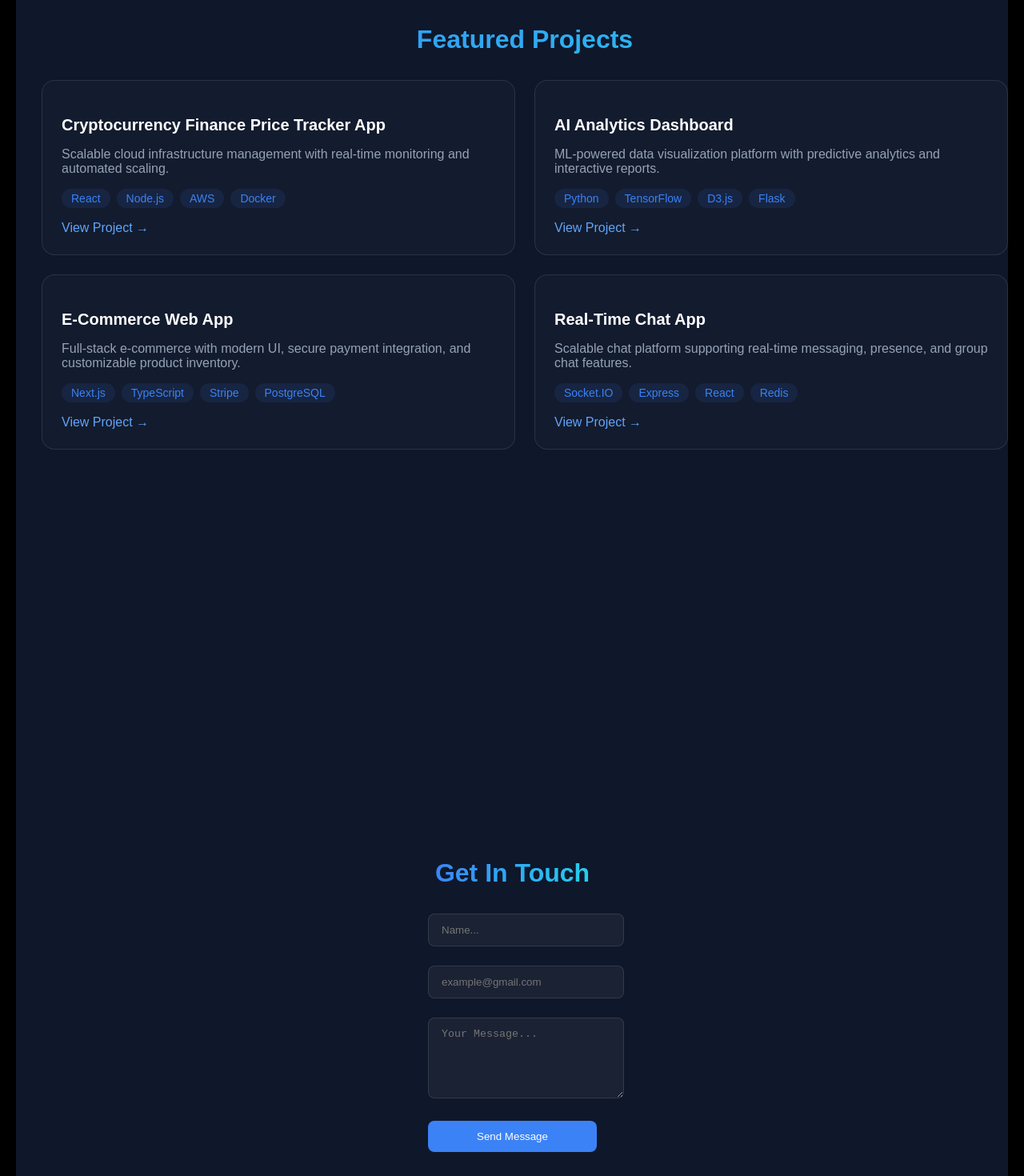
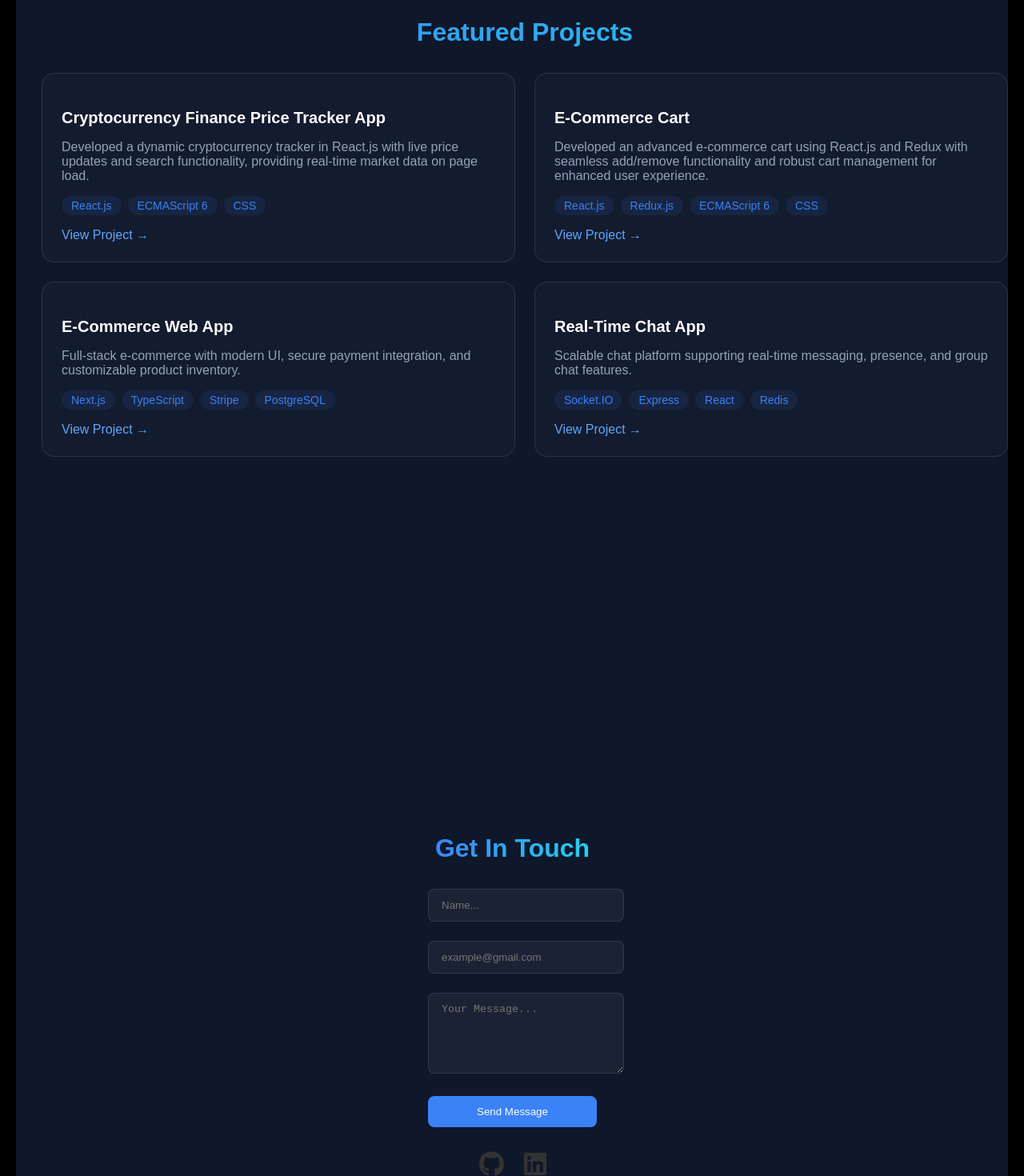
Before and after one commit to ani1999deep/Personal_Portfolio, a React (Create React App) app: page / in a window 1280 px wide. Shown: the part 2120-3590 px from the top of the page at 80% size. Built offline with nearby package versions, Linux system fonts and the light colour scheme.

Commit message:
not done email.js

```diff
--- a/src/components/sections/Contact.js
+++ b/src/components/sections/Contact.js
@@ -1,6 +1,98 @@
+// import { useState } from "react";
+// import { RevealOnScroll } from "../RevealOnScroll";
+// import emailjs from "@emailjs/browser";
+// import "../../css/Contact.css";
+
+// export const Contact = () => {
+//   const [formData, setFormData] = useState({
+//     name: "",
+//     email: "",
+//     message: "",
+//   });
+
+//   const handleSubmit = (e) => {
+//     e.preventDefault();
+
+//     emailjs
+//       .sendForm(
+//         import.meta.env.VITE_SERVICE_ID,
+//         import.meta.env.VITE_TEMPLATE_ID,
+//         e.target,
+//         import.meta.env.VITE_PUBLIC_KEY
+//       )
+//       .then((result) => {
+//         alert("Message Sent!");
+//         setFormData({ name: "", email: "", message: "" });
+//       })
+//       .catch(() => alert("Oops! Something went wrong. Please try again."));
+//   };
+
+//   return (
+//     <section id="contact" className="contact-section">
+//       <RevealOnScroll>
+//         <div className="contact-container">
+//           <h2 className="contact-heading">Get In Touch</h2>
+//           <form className="contact-form" onSubmit={handleSubmit}>
+//             <div className="input-wrapper">
+//               <input
+//                 type="text"
+//                 id="name"
+//                 name="name"
+//                 required
+//                 value={formData.name}
+//                 className="input"
+//                 placeholder="Name..."
+//                 onChange={(e) =>
+//                   setFormData({ ...formData, name: e.target.value })
+//                 }
+//               />
+//             </div>
+
+//             <div className="input-wrapper">
+//               <input
+//                 type="email"
+//                 id="email"
+//                 name="email"
+//                 required
+//                 value={formData.email}
+//                 className="input"
+//                 placeholder="example@gmail.com"
+//                 onChange={(e) =>
+//                   setFormData({ ...formData, email: e.target.value })
+//                 }
+//               />
+//             </div>
+
+//             <div className="input-wrapper">
+//               <textarea
+//                 id="message"
+//                 name="message"
+//                 required
+//                 rows={5}
+//                 value={formData.message}
+//                 className="textarea"
+//                 placeholder="Your Message..."
+//                 onChange={(e) =>
+//                   setFormData({ ...formData, message: e.target.value })
+//                 }
+//               />
+//             </div>
+
+//             <button type="submit" className="submit-button">
+//               Send Message
+//             </button>
+//           </form>
+//         </div>
+//       </RevealOnScroll>
+//     </section>
+//   );
+// };
+
 import { useState } from "react";
 import { RevealOnScroll } from "../RevealOnScroll";
 import emailjs from "@emailjs/browser";
+import { FontAwesomeIcon } from "@fortawesome/react-fontawesome";
+import { faGithub, faLinkedin } from "@fortawesome/free-brands-svg-icons";
 import "../../css/Contact.css";
 
 export const Contact = () => {
@@ -20,7 +112,7 @@
         e.target,
         import.meta.env.VITE_PUBLIC_KEY
       )
-      .then((result) => {
+      .then(() => {
         alert("Message Sent!");
         setFormData({ name: "", email: "", message: "" });
       })
@@ -82,6 +174,26 @@
               Send Message
             </button>
           </form>
+
+          {/* Social Icons */}
+          <div className="social-links">
+            <a
+              href="https://github.com/ani1999deep"
+              target="_blank"
+              rel="noopener noreferrer"
+              className="social-icon-link"
+            >
+              <FontAwesomeIcon icon={faGithub} className="social-icon" />
+            </a>
+            <a
+              href="https://www.linkedin.com/in/anideepofficial/"
+              target="_blank"
+              rel="noopener noreferrer"
+              className="social-icon-link"
+            >
+              <FontAwesomeIcon icon={faLinkedin} className="social-icon" />
+            </a>
+          </div>
         </div>
       </RevealOnScroll>
     </section>
--- a/src/components/sections/Projects.js
+++ b/src/components/sections/Projects.js
@@ -5,14 +5,14 @@
     {
       title: "Cryptocurrency Finance Price Tracker App",
       description:
-        "Scalable cloud infrastructure management with real-time monitoring and automated scaling.",
-      tech: ["React", "Node.js", "AWS", "Docker"],
+        "Developed a dynamic cryptocurrency tracker in React.js with live price updates and search functionality, providing real-time market data on page load.",
+      tech: ["React.js", "ECMAScript 6", "CSS"],
     },
     {
-      title: "AI Analytics Dashboard",
+      title: "E-Commerce Cart",
       description:
-        "ML-powered data visualization platform with predictive analytics and interactive reports.",
-      tech: ["Python", "TensorFlow", "D3.js", "Flask"],
+        "Developed an advanced e-commerce cart using React.js and Redux with seamless add/remove functionality and robust cart management for enhanced user experience.",
+      tech: ["React.js", "Redux.js", "ECMAScript 6", "CSS"],
     },
     {
       title: "E-Commerce Web App",
--- a/src/css/Contact.css
+++ b/src/css/Contact.css
@@ -89,3 +89,44 @@
     font-size: 0.9rem;
   }
 }
+
+/* Social Icons */
+.social-links {
+  display: flex;
+  justify-content: center;
+  gap: 25px;
+  margin-top: 30px;
+}
+
+.social-icon {
+  font-size: 32px;
+  color: #333;
+  transition: transform 0.3s ease, color 0.3s ease;
+}
+
+.social-icon-link:hover .social-icon {
+  transform: scale(1.15);
+  color: #007bff;
+}
+
+/* Responsive Design */
+@media (max-width: 600px) {
+  .contact-heading {
+    font-size: 1.8rem;
+  }
+
+  .input,
+  .textarea {
+    font-size: 0.95rem;
+    padding: 10px;
+  }
+
+  .submit-button {
+    font-size: 0.95rem;
+    padding: 10px;
+  }
+
+  .social-icon {
+    font-size: 28px;
+  }
+}
```
